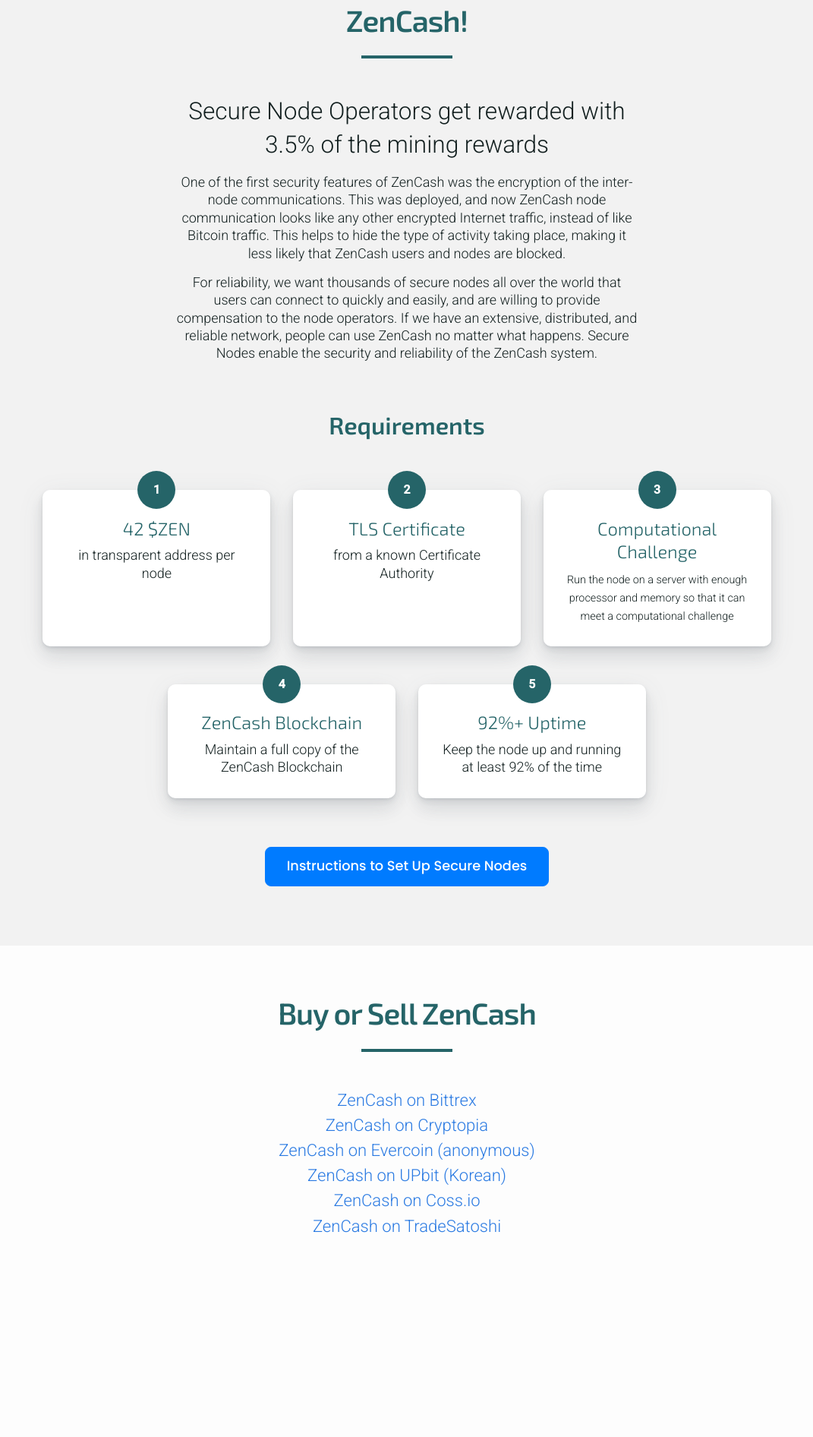
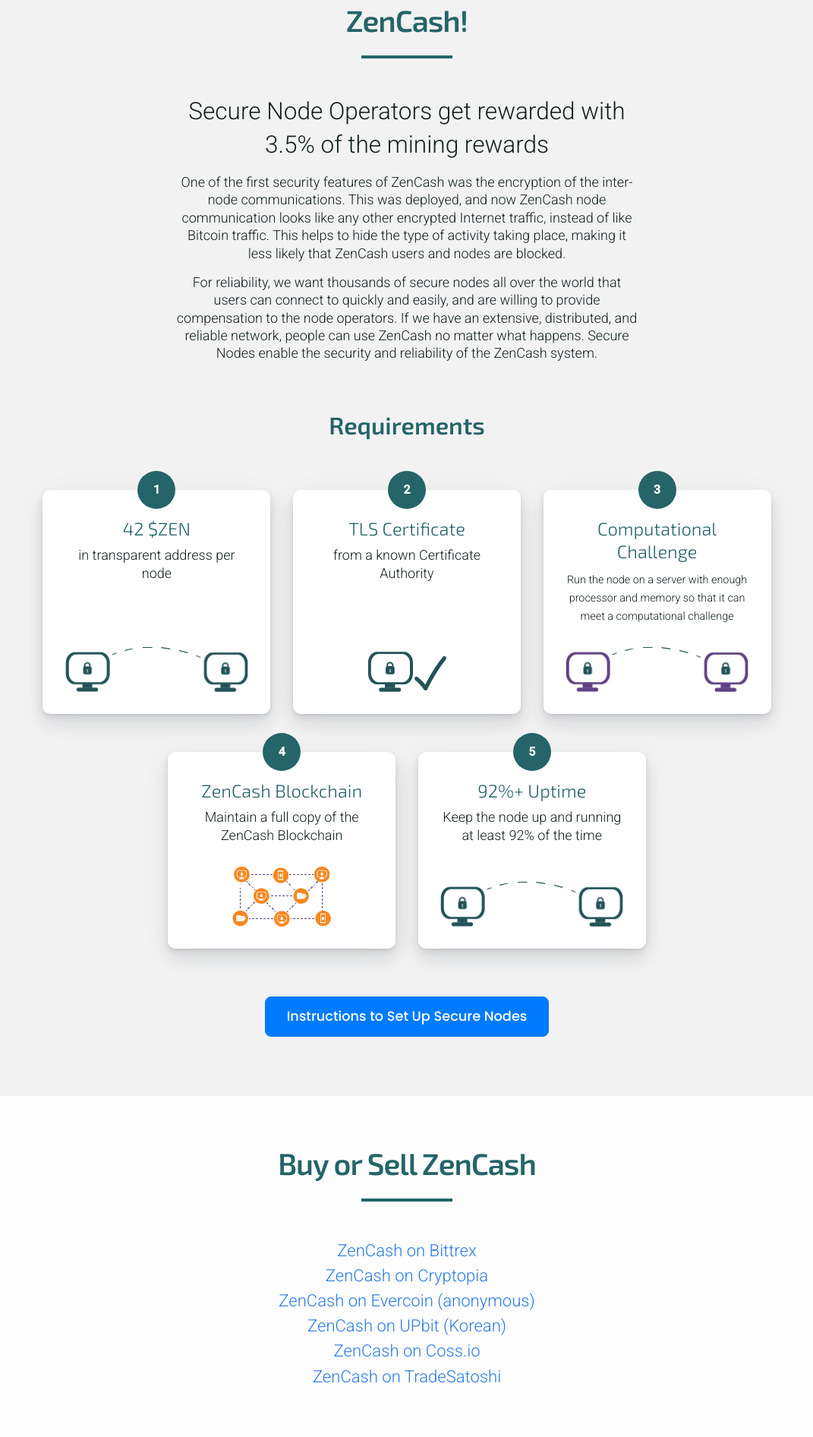
Before and after one commit to tarrenj/website, a Jekyll site: the page built from securenodes.html, in a window 1280 px wide. Shown: the part 2061-3953 px from the top of the page at 76% size, without its empty margins (104-1175 px from the left). Built offline with Jekyll 4.4.1, drawn with Linux system fonts in a browser that asks for light colours; before the commit the page ends 3755 px from its top, so only the background shows below that.

Commit message:
Add requirements images

```diff
--- a/_dev/src/sass/landing-page.scss
+++ b/_dev/src/sass/landing-page.scss
@@ -167,6 +167,10 @@
   background-color: $teal;
   border-radius: 5rem;
 }
+.card-image {
+  display: block;
+  padding: 0 1.875rem 1.875rem;
+}
 
 .btn {
   font-weight: 500;
--- a/securenodes.html
+++ b/securenodes.html
@@ -81,12 +81,18 @@
                 <h4 class="card-title">42 $ZEN</h4>
                 <p class="card-text">in transparent address per node</p>
               </div>
+              <div class="card-image">
+                <img src="/assets/img/icons/vector-1.png" />
+              </div>
             </div>
             <div class="card">
               <div class="card-body">
                 <span class="card-number">2</span>
                 <h4 class="card-title">TLS Certificate</h4>
                 <p class="card-text">from a known Certificate Authority</p>
+              </div>
+              <div class="card-image">
+                <img src="/assets/img/icons/vector-3.png" />
               </div>
             </div>
             <div class="card">
@@ -95,6 +101,9 @@
                 <h4 class="card-title">Computational Challenge</h4>
                 <p class="card-text"><small>Run the node on a server with enough processor and memory so that it can meet a computational challenge</small></p>
               </div>
+              <div class="card-image">
+                <img src="/assets/img/icons/vector-2.png" />
+              </div>
             </div>
             <div class="card">
               <div class="card-body">
@@ -102,12 +111,18 @@
                 <h4 class="card-title">ZenCash Blockchain</h4>
                 <p class="card-text">Maintain a full copy of the ZenCash Blockchain</p>
               </div>
+              <div class="card-image">
+                <img src="/assets/img/icons/vector-4.png" />
+              </div>
             </div>
             <div class="card">
               <div class="card-body">
                 <span class="card-number">5</span>
                 <h4 class="card-title">92%+ Uptime</h4>
                 <p class="card-text">Keep the node up and running at least 92% of the time</p>
+              </div>
+              <div class="card-image">
+                <img src="/assets/img/icons/vector-1.png" />
               </div>
             </div>
           </div>
```
Also changed, not shown: assets/css/landing-page.css, assets/img/icons/vector-1.png (added), assets/img/icons/vector-2.png (added), assets/img/icons/vector-3.png (added), assets/img/icons/vector-4.png (added), 9 other files.
